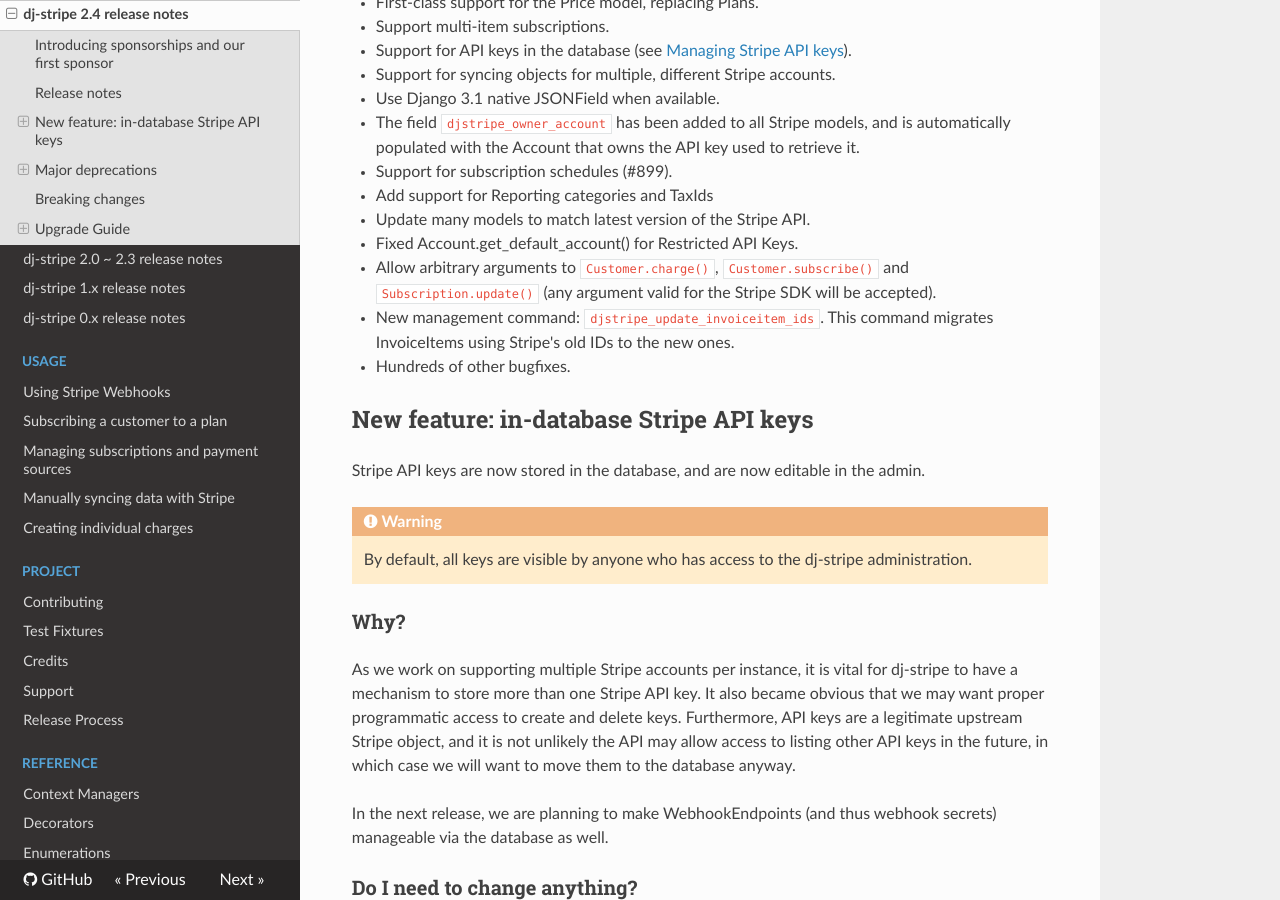
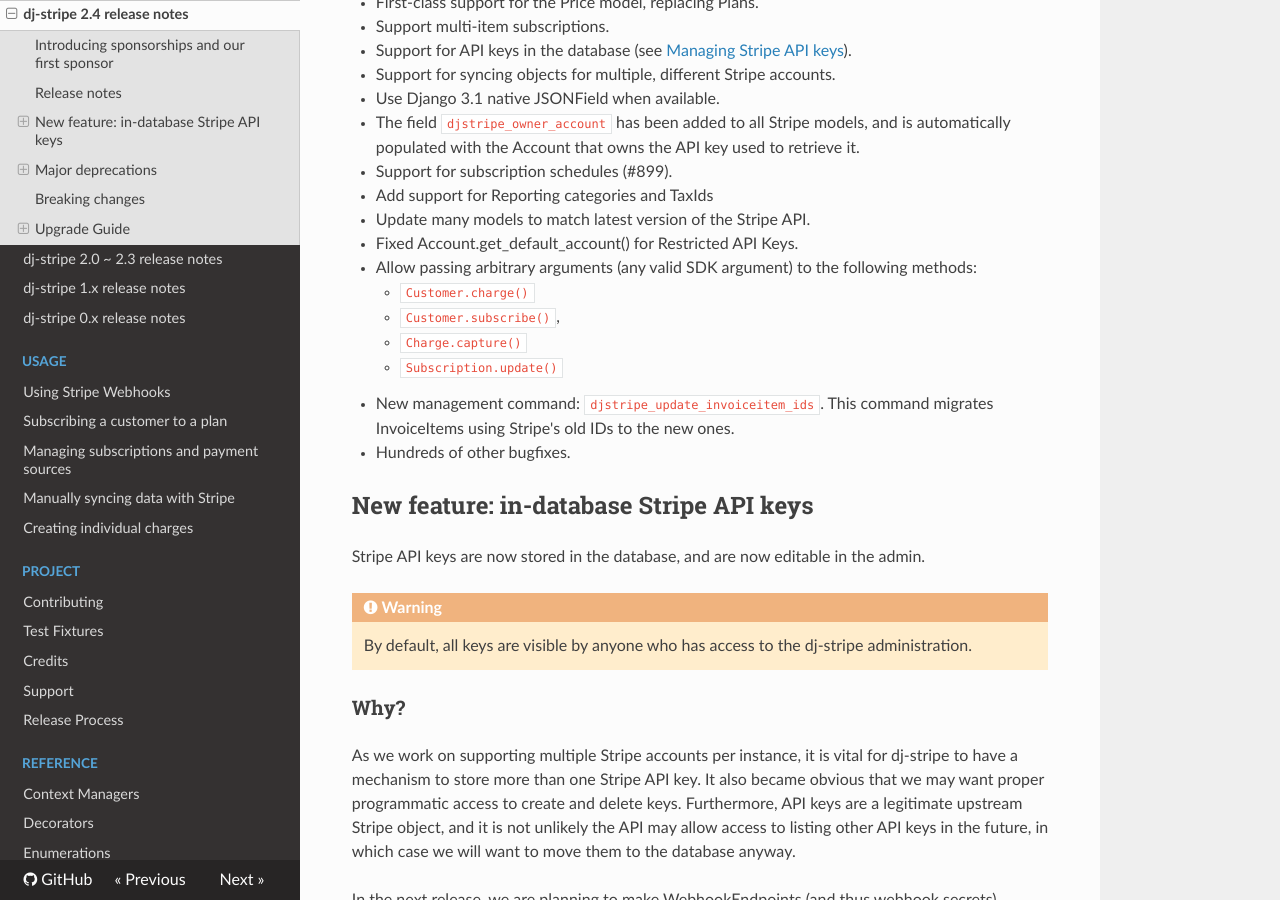
Before and after one commit to dj-stripe/dj-stripe, an MkDocs documentation site: the page built from docs/history/2_4_0.md, in a window 1280 px wide and 900 px high, scrolled down 671 px. Built offline with MkDocs 1.6.1, drawn with Linux system fonts in a browser that asks for light colours; nearby versions of some CDN libraries.

Commit message:
Allow passing arbitrary arguments to Charge.capture()

```diff
--- a/docs/history/2_4_0.md
+++ b/docs/history/2_4_0.md
@@ -34,8 +34,11 @@
 -   Add support for Reporting categories and TaxIds
 -   Update many models to match latest version of the Stripe API.
 -   Fixed Account.get_default_account() for Restricted API Keys.
--   Allow arbitrary arguments to `Customer.charge()`, `Customer.subscribe()` and
-    `Subscription.update()` (any argument valid for the Stripe SDK will be accepted).
+-   Allow passing arbitrary arguments (any valid SDK argument) to the following methods:
+    -   `Customer.charge()`
+    -   `Customer.subscribe()`,
+    -   `Charge.capture()`
+    -   `Subscription.update()`
 -   New management command: `djstripe_update_invoiceitem_ids`. This command migrates
     InvoiceItems using Stripe's old IDs to the new ones.
 -   Hundreds of other bugfixes.
```
Also changed, not shown: 1 other file.
